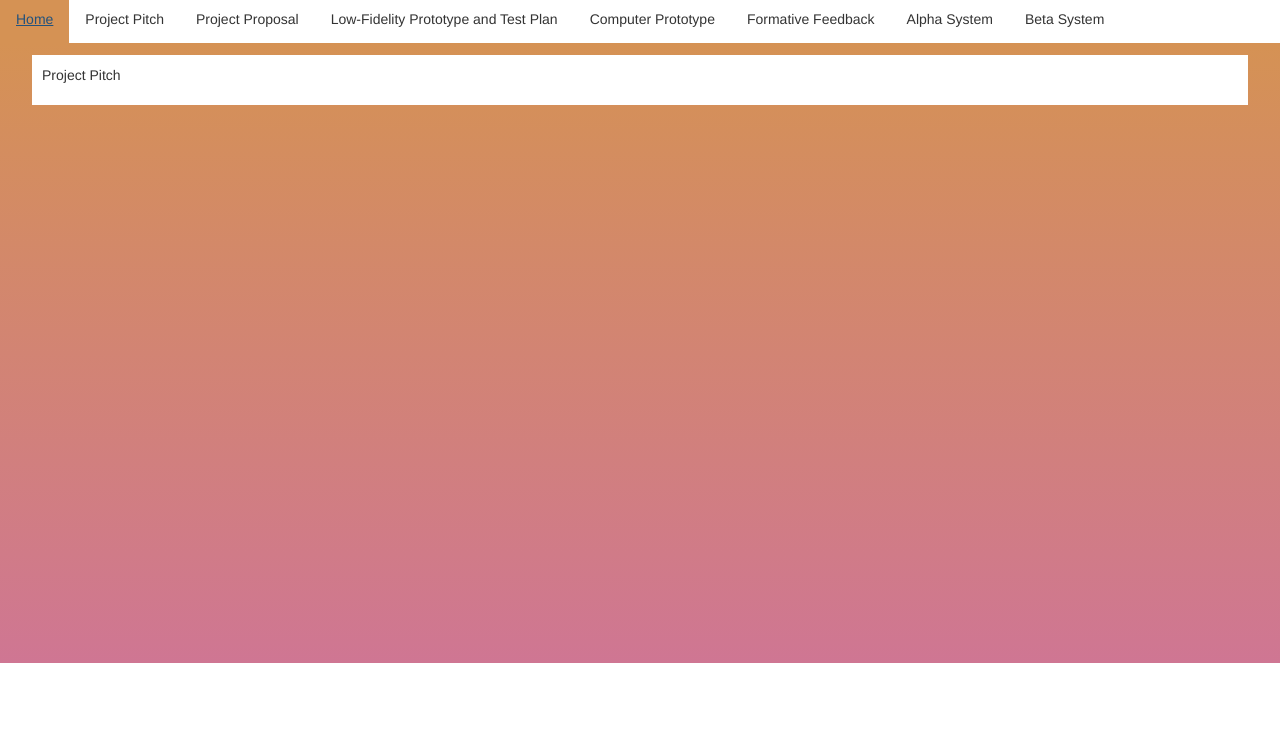
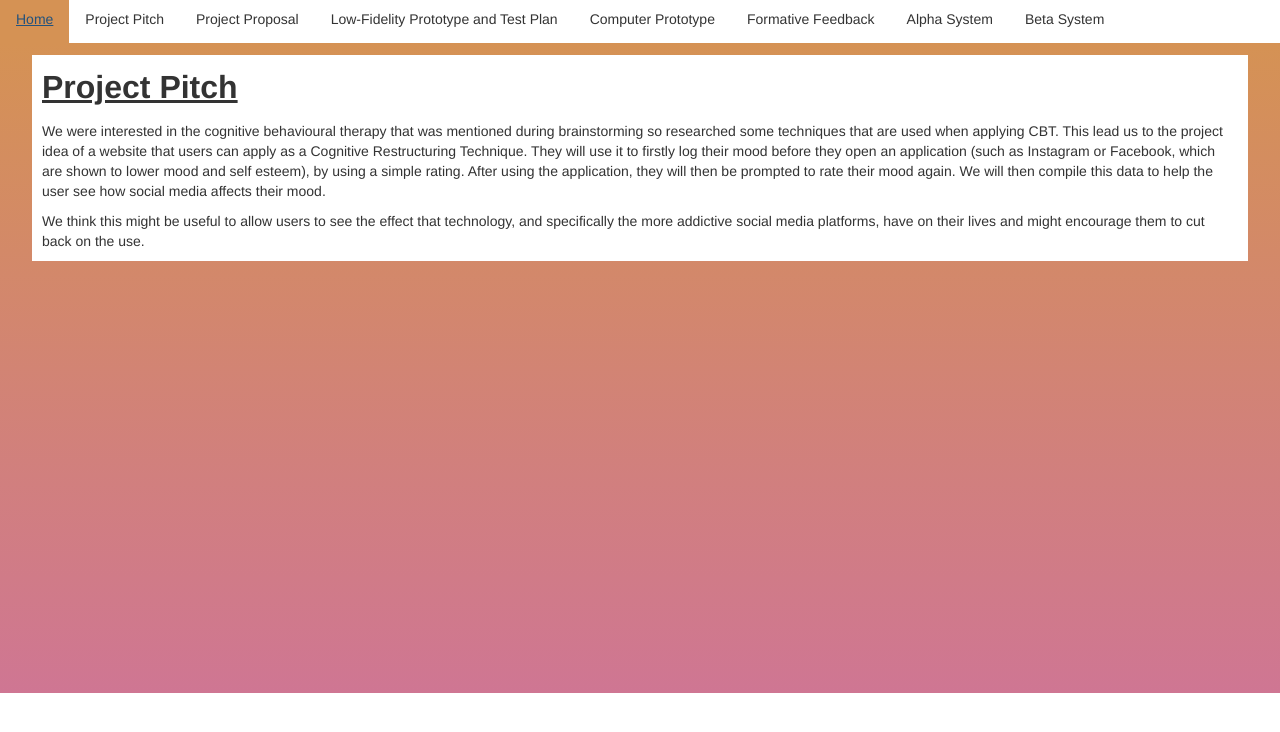
Before and after one commit to Bsmith1997/iMoody, a PHP site: page /projectPitch.html in a window 1280 px wide. Shown: the top 732 px of the page. Run offline with PHP 8.4, Linux system fonts and the light colour scheme.

Commit message:
Adding project pitch

```diff
--- a/index.html
+++ b/index.html
@@ -30,11 +30,11 @@
     <div class="row bottom">
       <div class="column">
         <img src="images/lilith.jpg" style="margin:auto; width:150px; display:block" />
-          <div class="caption text-center" style = "background-color:#cf7693">Lilith Smith: Software Engineering U3</div>
+          <div class="caption text-center">Lilith Smith: Software Engineering U3</div>
       </div>
       <div class="column">
         <img src="images/babette.jpg" style="margin:auto; width:150px; display:block" />
-          <div class="caption text-center" style = "background-color:#cf7693">Babette Smith: Software Engineering U3</div>
+          <div class="caption text-center">Babette Smith: Software Engineering U3</div>
     </div>
   </div>
 
--- a/notebook.css
+++ b/notebook.css
@@ -71,7 +71,7 @@ html, body, .hero {
 .hero {
   margin-top: 0;
   width: 100%;
-  min-height: 620px;
+  min-height: 650px;
   background-image: linear-gradient(to bottom, #d59254, #cf7693);
 }
 
--- a/projectPitch.html
+++ b/projectPitch.html
@@ -26,7 +26,10 @@
 
  <div class="hero">
     <div class = "center">
-        <p>Project Pitch</p>
+        <p><font size="6"><u><b>Project Pitch</b></u></font></p>
+        <p>We were interested in the cognitive behavioural therapy that was mentioned during brainstorming so researched some techniques that are used when applying CBT. This lead us to the project idea of a website that users can apply as a Cognitive Restructuring Technique. They will use it to firstly log their mood before they open an application (such as Instagram or Facebook, which are shown to lower mood and self esteem), by using a simple rating. After using the application, they will then be prompted to rate their mood again. We will then compile this data to help the user see how social media affects their mood.</p>
+
+        We  think this might be useful to allow users to see the effect that technology, and specifically the more addictive social media platforms, have on their lives and might encourage them to cut back on the use.
     </div>
   </div>
 
```
